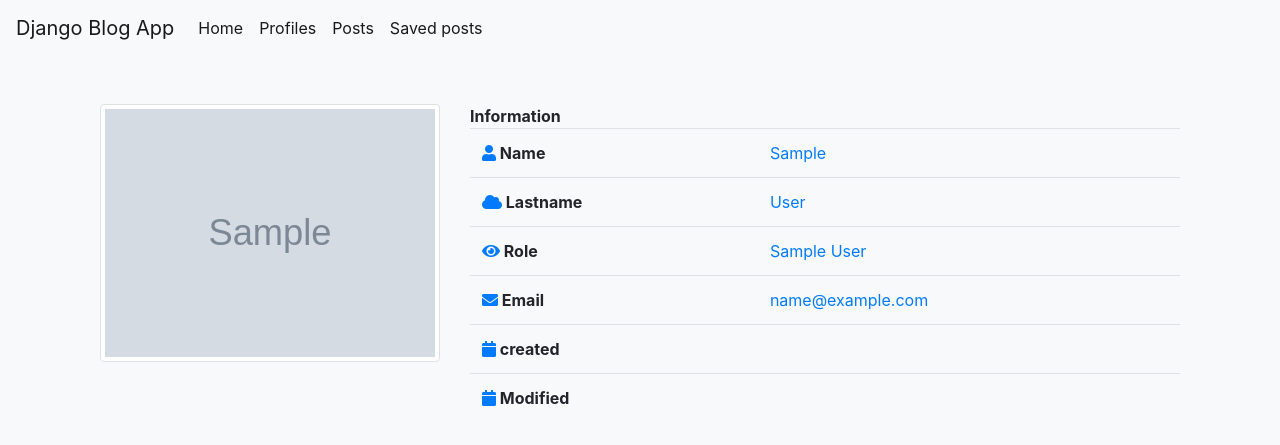
After one commit to mustafaelagamey/djangoBlog, a Django app: page /users/profiles/1 in a window 1280 px wide. The commit adds this page. Shown: the top 445 px of the page. Run offline with Django 3.2, Linux system fonts and the light colour scheme; tables that the repository leaves empty hold one stand-in row (values such as "Sample post"); grey boxes marked "Sample" are stand-in pictures; some libraries are stand-ins or nearby versions.

Commit message:
Feat: Adding profile detail

```diff
--- a/djangoBlog/urls.py
+++ b/djangoBlog/urls.py
@@ -21,6 +21,6 @@ from django.urls import path, include
 urlpatterns = [
                   path('admin/', admin.site.urls),
                   path('', include('posts.urls', namespace='posts')),
-                  path('users', include('users.urls', namespace='users')),
+                  path('users/', include('users.urls', namespace='users')),
               ] \
               + static(settings.MEDIA_URL, document_root=settings.MEDIA_ROOT)
--- a/templates/navbar.html
+++ b/templates/navbar.html
@@ -12,7 +12,7 @@
                 <a class="nav-link" href="{% url 'posts:landing-page' %}">Home <span class="sr-only">(current)</span></a>
             </li>
             <li class="nav-item active">
-                <a class="nav-link" href="{% url 'users:profiles' %}">Profiles <span class="sr-only">(current)</span></a>
+                <a class="nav-link" href="{% url 'users:profile-list' %}">Profiles <span class="sr-only">(current)</span></a>
             </li>
             <li class="nav-item active">
                 <a class="nav-link" href="{% url 'posts:list' %}">Posts <span class="sr-only">(current)</span></a>
--- /dev/null
+++ b/users/templates/users/profile/detail.html
@@ -0,0 +1,134 @@
+{% extends 'base.html' %}
+{% load static %}
+{% block custom_css_files %}
+    <link rel="stylesheet" href="{% static 'users/profile/list.css' %}">
+{% endblock %}
+{% block content %}
+    <div class="container bootstrap snippets bootdey pt-5">
+        <div class="panel-body inf-content">
+            <div class="row">
+                <div class="col-md-4">
+                    <img alt="" style="width:600px;" title="" class="img-circle img-thumbnail isTooltip"
+                         src="{{ profile.profile_image.url }}" data-original-title="Usuario">
+                    {#                    <ul title="Ratings" class="list-inline ratings text-center">#}
+                    {#                        <li>#}
+                    {#                            <a href="#"><span class="fa fa-star"></span></a>#}
+                    {#                        </li>#}
+                    {#                        <li>#}
+                    {#                            <a href="#"><span class="fa fa-star"></span></a>#}
+                    {#                        </li>#}
+                    {#                        <li>#}
+                    {#                            <a href="#"><span class="fa fa-star"></span></a>#}
+                    {#                        </li>#}
+                    {#                        <li>#}
+                    {#                            <a href="#"><span class="fa fa-star"></span></a>#}
+                    {#                        </li>#}
+                    {#                        <li>#}
+                    {#                            <a href="#"><span class="fa fa-star"></span></a>#}
+                    {#                        </li>#}
+                    {#                    </ul>#}
+                </div>
+                <div class="col-md-8">
+                    <strong>Information</strong><br>
+                    <div class="table-responsive">
+                        <table class="table table-user-information">
+                            <tbody>
+                            {#                            <tr>#}
+                            {#                                <td>#}
+                            {#                                    <strong>#}
+                            {#                                        <span class="fa fa-asterisk text-primary"></span>#}
+                            {#                                        Identificacion#}
+                            {#                                    </strong>#}
+                            {#                                </td>#}
+                            {#                                <td class="text-primary">#}
+                            {#                                    123456789#}
+                            {#                                </td>#}
+                            {#                            </tr>#}
+                            <tr>
+                                <td>
+                                    <strong>
+                                        <span class="fa fa-user  text-primary"></span>
+                                        Name
+                                    </strong>
+                                </td>
+                                <td class="text-primary">
+                                    {{ profile.first_name }}
+                                </td>
+                            </tr>
+                            <tr>
+                                <td>
+                                    <strong>
+                                        <span class="fa fa-cloud text-primary"></span>
+                                        Lastname
+                                    </strong>
+                                </td>
+                                <td class="text-primary">
+                                    {{ profile.last_name }}
+                                </td>
+                            </tr>
+
+                            {#                            <tr>#}
+                            {#                                <td>#}
+                            {#                                    <strong>#}
+                            {#                                        <span class="fa fa-bookmark text-primary"></span>#}
+                            {#                                        Username#}
+                            {#                                    </strong>#}
+                            {#                                </td>#}
+                            {#                                <td class="text-primary">#}
+                            {#                                    bootnipets#}
+                            {#                                </td>#}
+                            {#                            </tr>#}
+
+
+                            <tr>
+                                <td>
+                                    <strong>
+                                        <span class="fa fa-eye text-primary"></span>
+                                        Role
+                                    </strong>
+                                </td>
+                                <td class="text-primary">
+                                    {{ profile.title }}
+                                </td>
+                            </tr>
+                            <tr>
+                                <td>
+                                    <strong>
+                                        <span class="fa fa-envelope text-primary"></span>
+                                        Email
+                                    </strong>
+                                </td>
+                                <td class="text-primary">
+                                    {{ profile.email }}
+                                </td>
+                            </tr>
+                            <tr>
+                                <td>
+                                    <strong>
+                                        <span class="fa fa-calendar text-primary"></span>
+                                        created
+                                    </strong>
+                                </td>
+                                <td class="text-primary">
+
+                                </td>
+                            </tr>
+                            <tr>
+                                <td>
+                                    <strong>
+                                        <span class="fa fa-calendar text-primary"></span>
+                                        Modified
+                                    </strong>
+                                </td>
+                                <td class="text-primary">
+
+                                </td>
+                            </tr>
+                            </tbody>
+                        </table>
+                    </div>
+                </div>
+            </div>
+        </div>
+    </div>
+{% endblock %}
--- a/users/templates/users/profile/list.html
+++ b/users/templates/users/profile/list.html
@@ -24,7 +24,11 @@
                                 </div>
                                 <div class="candidate-list-details">
                                     <div class="candidate-list-info">
-
+                                        <div class="candidate-list-title">
+                                            <h5 class="mb-0">
+                                                <a href="{% url 'users:profile-detail' profile.id %}">{{ profile.first_name }} {{ profile.last_name }}</a>
+                                            </h5>
+                                        </div>
                                         <div class="candidate-list-option">
                                             <ul class="list-inline">
                                                 <li><i class="fas fa-filter pr-1"></i>{{ profile.title }}</li>
--- a/users/urls.py
+++ b/users/urls.py
@@ -1,6 +1,8 @@
 from django.urls import path
-from .views import ProfileListView
+from .views import ProfileListView, ProfileDetailView
+
 app_name = 'users'
 urlpatterns = [
-    path('', ProfileListView.as_view(), name='profiles')
+    path('profiles', ProfileListView.as_view(), name='profile-list'),
+    path('profiles/<pk>', ProfileDetailView.as_view(), name='profile-detail'),
 ]
--- a/users/views.py
+++ b/users/views.py
@@ -1,7 +1,7 @@
 from django.shortcuts import render
 
 # Create your views here.
-from django.views.generic import TemplateView, ListView
+from django.views.generic import TemplateView, ListView, DetailView
 
 from .models import Profile
 
@@ -9,3 +9,8 @@ from .models import Profile
 class ProfileListView(ListView):
     template_name = 'users/profile/list.html'
     model = Profile
+
+
+class ProfileDetailView(DetailView):
+    model = Profile
+    template_name = 'users/profile/detail.html'
```
Also changed, not shown: users/static/users/profile/detail.css (added, +7 -0 lines).
